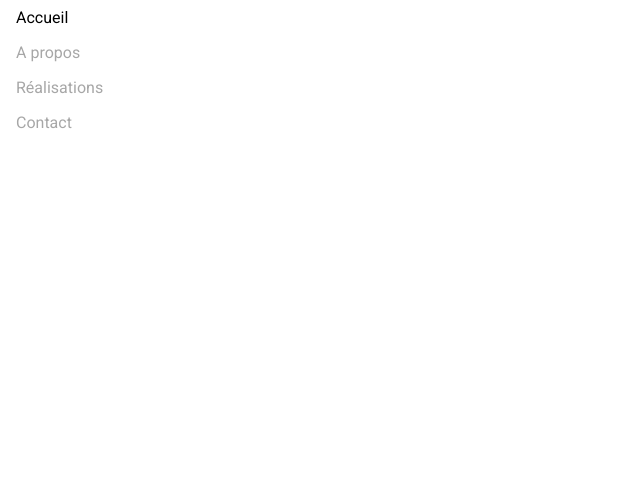
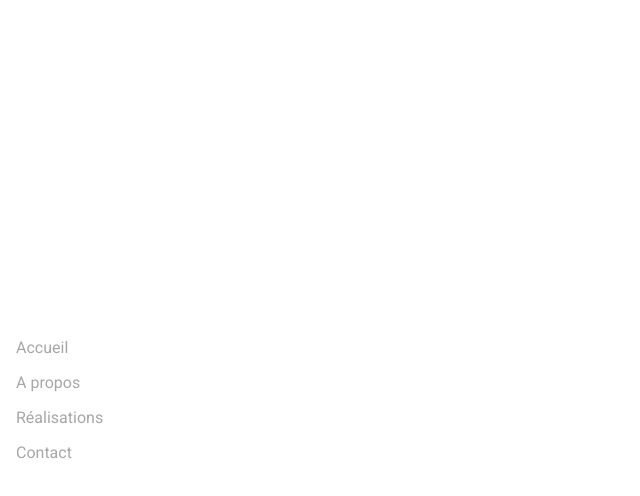
Before and after one commit to SamuelTresch/portfolio, a plain HTML site: page index.html in a window 1280 px wide. Shown: the whole page, without its empty margins (0-640 px from the left). Drawn offline with Linux system fonts and the light colour scheme.

Commit message:
centrage navigation

```diff
--- a/assets/css/style.css
+++ b/assets/css/style.css
@@ -10,6 +10,9 @@ ul {
   padding: 0;
   width: 200px;
   background-color: white;
+  position: fixed;
+  top: 50%;
+  transform: translateY(-50%)
 }
 
 
```
